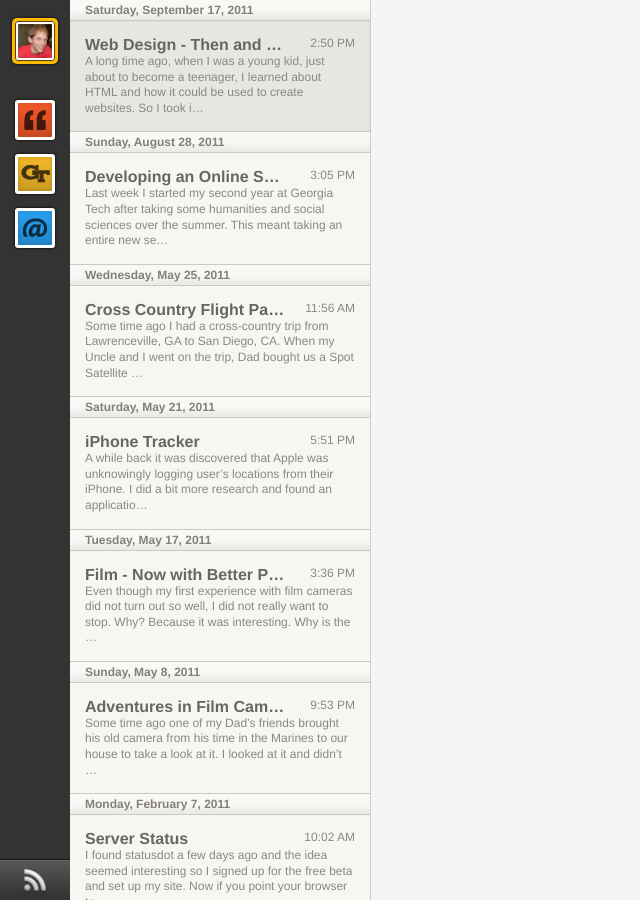
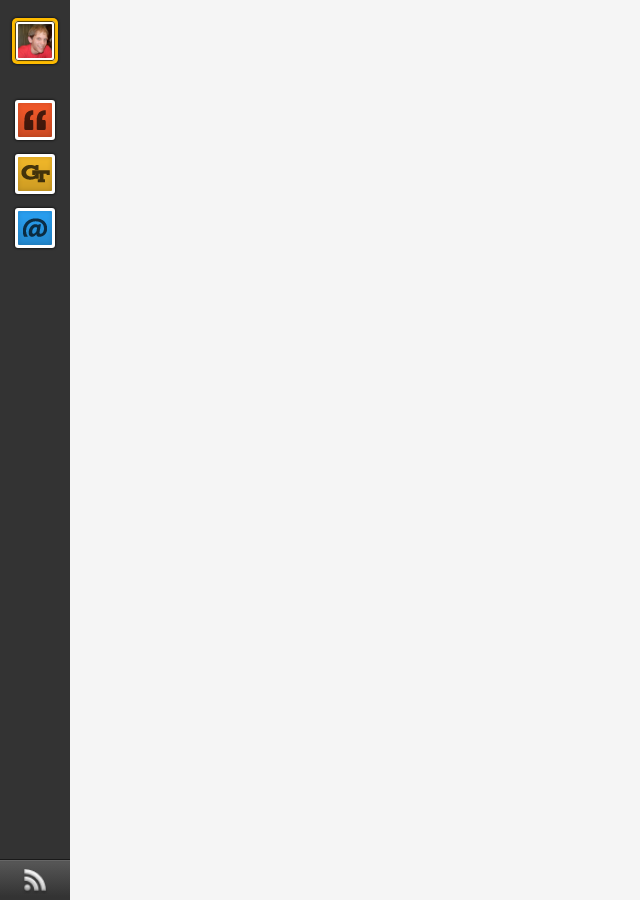
Before and after one commit to Tanner/Blog, a Jekyll site: the page built from index.html, in a window 1280 px wide. Shown: the whole page, without its empty margins (0-640 px from the left). Built offline with Jekyll 4.4.1, drawn with Linux system fonts in a browser that asks for light colours; nearby versions of some CDN libraries; Markdown is read by kramdown in place of the engine named in the settings.

```diff
--- a/css/style.css
+++ b/css/style.css
@@ -206,7 +206,7 @@ img {
 #excerpts {
 	position: fixed;
 
-	margin-left: 70px;
+	margin-left: -70px;
 
 	width: 300px;
 	height: 100%;
@@ -221,11 +221,12 @@ img {
 
 	z-index: -100;
 
+	-webkit-transform: translateZ(0);
 	-webkit-transition: margin-left 0.5s ease-in-out;
 }
 
-.contracted {
-	margin-left: -70px !important;
+.expanded {
+	margin-left: 70px !important;
 }
 
 #excerpts .date {
@@ -307,7 +308,7 @@ img {
 	height: 100%;
 	overflow: scroll;
 
-	margin-left: 371px;
+	margin-left: 70px;
 
 	background: #f5f5f5;
 
@@ -316,8 +317,8 @@ img {
 	-webkit-transition: margin-left 0.5s ease-in-out;
 }
 
-.expanded {
-	margin-left: 70px !important;
+.contracted {
+	margin-left: 371px !important;
 }
 
 .post {
--- a/js/main.js
+++ b/js/main.js
@@ -17,9 +17,9 @@ function init() {
 		if (page != "avatar") {
 			$.address.value("/page/" + page);
 
-			expandContent(true, true);
+			showExcerpts(false, true);
 		} else {
-			expandContent(false, true);
+			showExcerpts(true, true);
 		}
 
 		selectPage(page);
@@ -53,13 +53,12 @@ function init() {
 			if (e.value.indexOf("page/") != -1) {
 				// We've got a static page from the navbar
 				selectPage(e.value.substring(5));
-
-				expandContent(true, false);
 			} else {
 				// We've got a post from the excerpts bar
 				var postURL = postURLFormat.replace(/%s/g, e.value).replace(/-/g, "\\-");
 
 				selectExcerpt($(".post-excerpt#" + postURL), true);
+				showExcerpts(true, true);
 			}
 		} else {
 			selectExcerpt($(".post-excerpt:first"), true);
@@ -67,15 +66,15 @@ function init() {
 	});
 }
 
-function expandContent(expand, animate) {
-	if (expand) {
+function showExcerpts(show, animate) {
+	if (show) {
 		if (!animate) {
 			$("#content").addClass("no-animate");
 			$("#excerpts").addClass("no-animate");
 		}
 
-		$("#content").addClass("expanded");
-		$("#excerpts").addClass("contracted");
+		$("#content").addClass("contracted");
+		$("#excerpts").addClass("expanded");
 	} else {
 		if (!animate) {
 			$("#content").addClass("no-animate");
@@ -85,8 +84,8 @@ function expandContent(expand, animate) {
 			$("#excerpts").removeClass("no-animate");
 		}
 
-		$("#content").removeClass("expanded");
-		$("#excerpts").removeClass("contracted");
+		$("#content").removeClass("contracted");
+		$("#excerpts").removeClass("expanded");
 	}
 }
 
```
